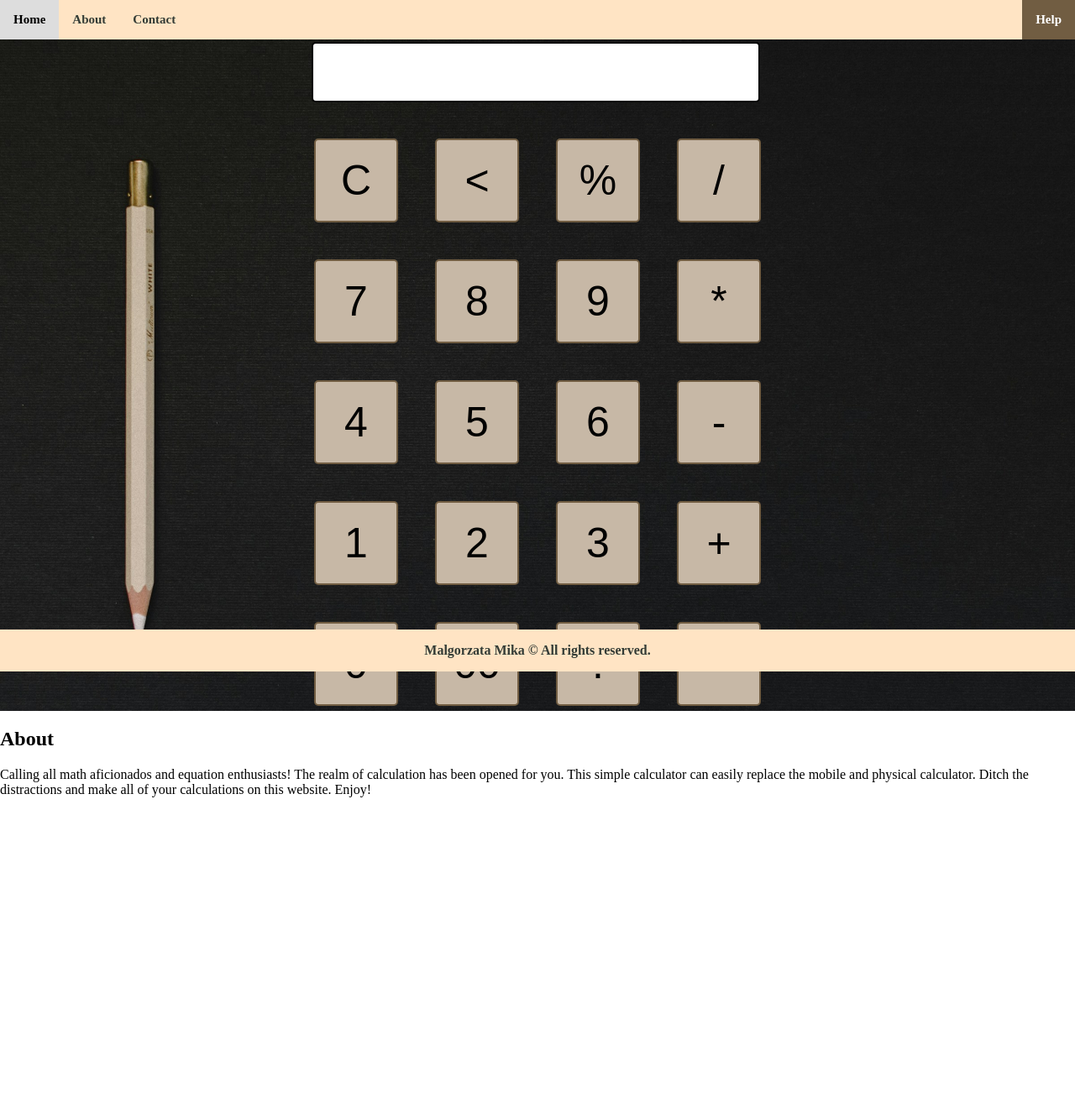
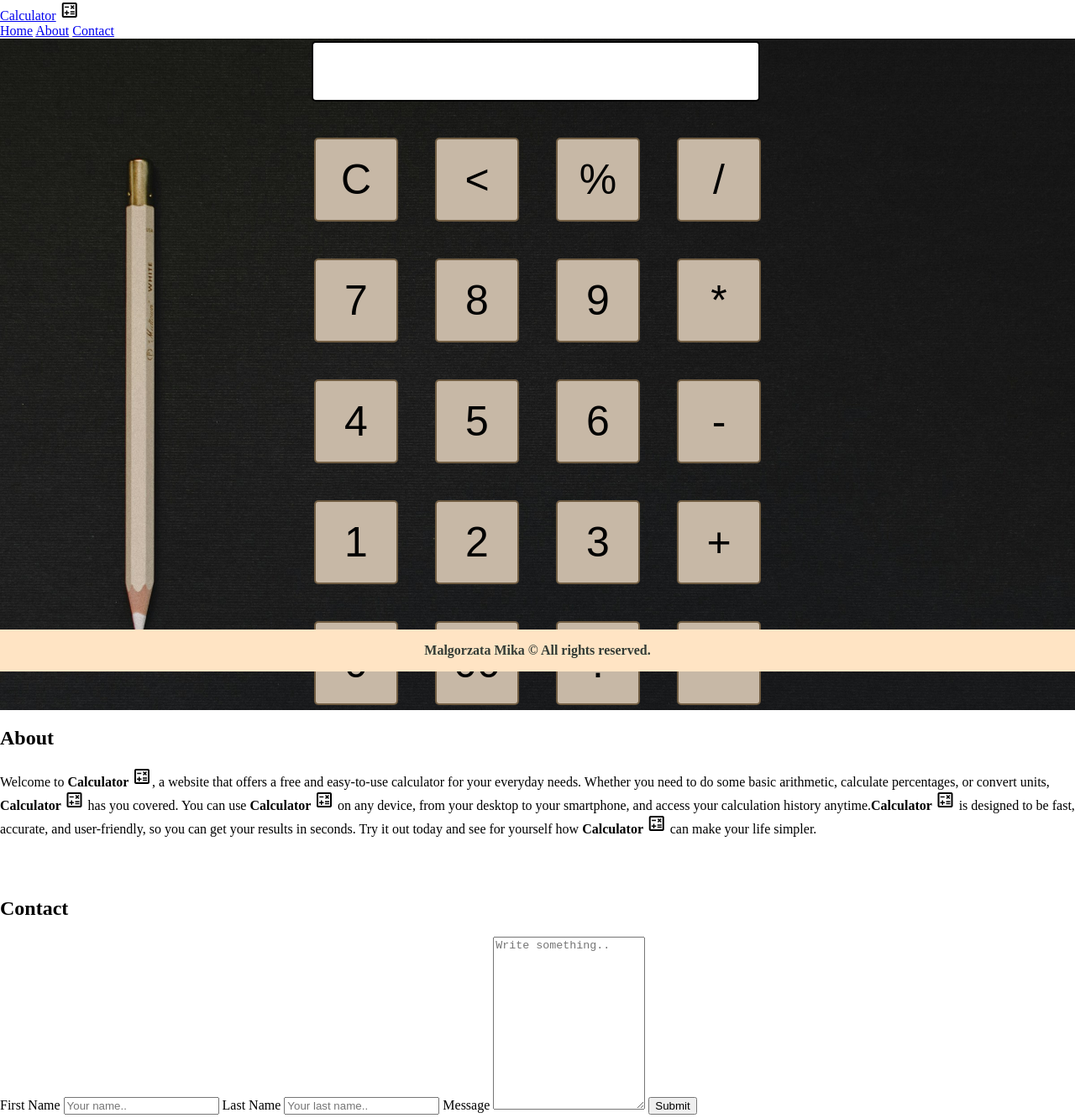
Before and after one commit to Maggie-creator/CodSoft, a plain HTML site: page Calculator/index.html in a window 1280 px wide. Shown: the whole page at 84% size. Before the commit the page ends 950 px from the top, so only its background shows below. Drawn offline with nearby package versions, Linux system fonts and the light colour scheme.

Commit message:
Update index.html

```diff
--- a/Calculator/index.html
+++ b/Calculator/index.html
@@ -7,23 +7,27 @@
       <meta content="Online Calculator" name="online calculator">
       <title>Online Calculator</title>
       <!-- FAVICONS -->
-    <link href="img/calculator - factor.png" rel="icon">
+      <link href="img/calculatorfactor.png" rel="icon">
       <!-- STYLES -->
       <link href="style.css" rel="stylesheet">
-<!--FONTS-->
       <link rel="preconnect" href="https://fonts.googleapis.com">
       <link rel="preconnect" href="https://fonts.gstatic.com" crossorigin>
-<link href="https://fonts.googleapis.com/css2?family=Fjalla+One&display=swap" rel="stylesheet">
+      <link href="https://fonts.googleapis.com/css2?family=Bebas+Neue&family=Roboto:wght@500&display=swap" rel="stylesheet">
+      <link rel="stylesheet" href="https://fonts.googleapis.com/css2?family=Material+Symbols+Outlined:opsz,wght,FILL,GRAD@24,400,0,0">
    </head>
    <body>
-<!--MENU-->
-<div class="topnav">
-    <a class="active" href="#home">Home</a>
+      <!--HEADER-->
+      <div class="header">
+         <a href="#default" class="logo">Calculator</a>
+         <span class="material-symbols-outlined">
+         calculate
+         </span>
+         <div class="header-right">
+            <a href="#home">Home</a>
             <a href="#about">About</a>
             <a href="#contact">Contact</a>
-    <a href="#help" class="split">Help</a>
          </div>
-
+      </div>
       <!--CALCULATOR-->
       <div class="bg">
          <div class="flex-container" style="display: flex; align-items: center;">
@@ -34,7 +38,7 @@
                      <td><input type="button" value="C" class="button" onclick="clean()"></td>
                      <td><input type="button" value="<" class="button" onclick="back()"></td>
                      <td><input type="button" value="%" class="button" onclick="percentage()"></td>
-                    <td colspan="2"><input type="button" value="/" class="button" onclick="insert('/')"></td>
+                     <td><input type="button" value="/" class="button" onclick="insert('/')"></td>
                   </tr>
                   <tr>
                      <td><input type="button" value="7" class="button" onclick="insert(7)"></td>
@@ -58,14 +62,14 @@
                      <td><input type="button" value="0" class="button" onclick="insert(0)"></td>
                      <td><input type="button" value="00" class="button" onclick="insert('00')"></td>
                      <td><input type="button" value="." class="button" onclick="insert('.')"></td>
-                    <td colspan="3"><input type="button" value="=" class="button" onclick="equal()"></td>
+                     <td><input type="button" value="=" class="button" onclick="equal()"></td>
                   </tr>
                </table>
             </div>
          </div>
       </div>
       <!--JAVASCRIPT-->
-        <script type="text/javascript">
+      <script>
          function insert(num) {
              document.getElementById('textview').value = document.getElementById('textview').value+num;
          }
@@ -89,12 +93,33 @@
              }
          }
       </script>
+      <!--ABOUT-->
+      <section id="about" class="about">
+         <h1>About</h1>
+      </section>
+      <div class="container">
+         <p>Welcome to <strong>Calculator <span class="material-symbols-outlined">calculate</span></strong>, a website that offers a free and easy-to-use calculator for your everyday needs. Whether you need to do some basic arithmetic, calculate percentages, or convert units, <strong>Calculator <span class="material-symbols-outlined">calculate</span></strong> has you covered. You can use <strong>Calculator <span class="material-symbols-outlined">calculate</span></strong> on any device, from your desktop to your smartphone, and access your calculation history anytime.<strong>Calculator <span class="material-symbols-outlined">calculate</span></strong> is designed to be fast, accurate, and user-friendly, so you can get your results in seconds. Try it out today and see for yourself how <strong>Calculator <span class="material-symbols-outlined">calculate</span></strong> can make your life simpler.
+         </p>
       </div>
-<!--ABOUT-->
-<div class="about">
-    <h2>About</h2>
-    <p>Calling all math aficionados and equation enthusiasts! The realm of calculation has been opened for you. This simple calculator can easily replace the mobile and physical calculator. Ditch the distractions and make all of your calculations on this website. Enjoy!</p>
+      <br>
+      <br>
+      <!--CONTACT-->
+      <section id="contact" class="contact">
+         <h1>Contact</h1>
+      </section>
+      <div class="container">
+         <form action="action_page.php">
+            <label for="fname">First Name</label>
+            <input type="text" id="fname" name="firstname" placeholder="Your name..">
+            <label for="lname">Last Name</label>
+            <input type="text" id="lname" name="lastname" placeholder="Your last name..">
+            <label for="message">Message</label>
+            <textarea id="message" name="message" placeholder="Write something.." style="height:200px"></textarea>
+            <input type="submit" value="Submit">
+         </form>
       </div>
+      <br>
+      <br>
       <!--FOOTER-->
       <div class="footer">
          <p>Malgorzata Mika &copy; All rights reserved.</p>
```
Lines whose indentation alone changed are shown as unchanged.
